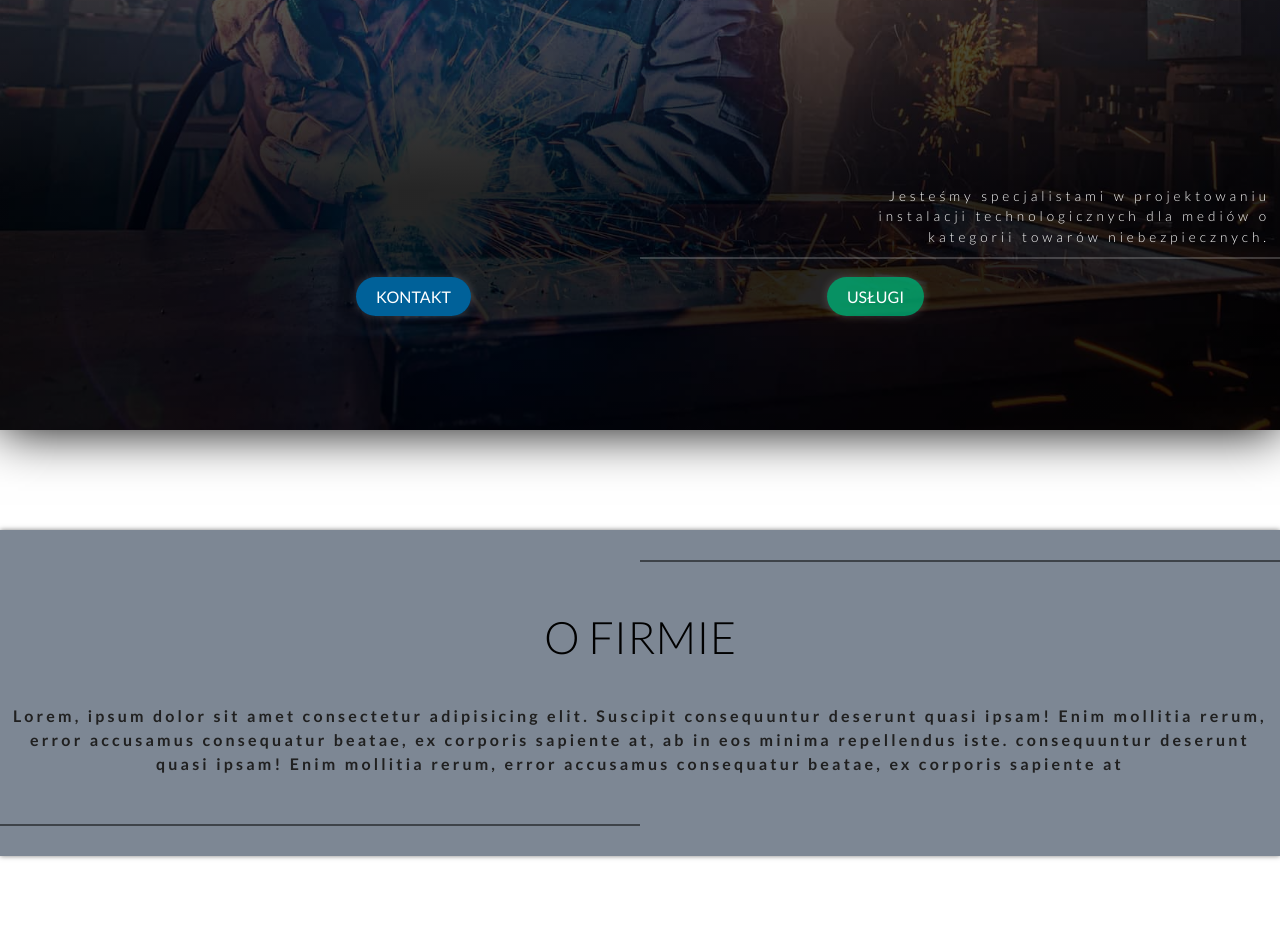
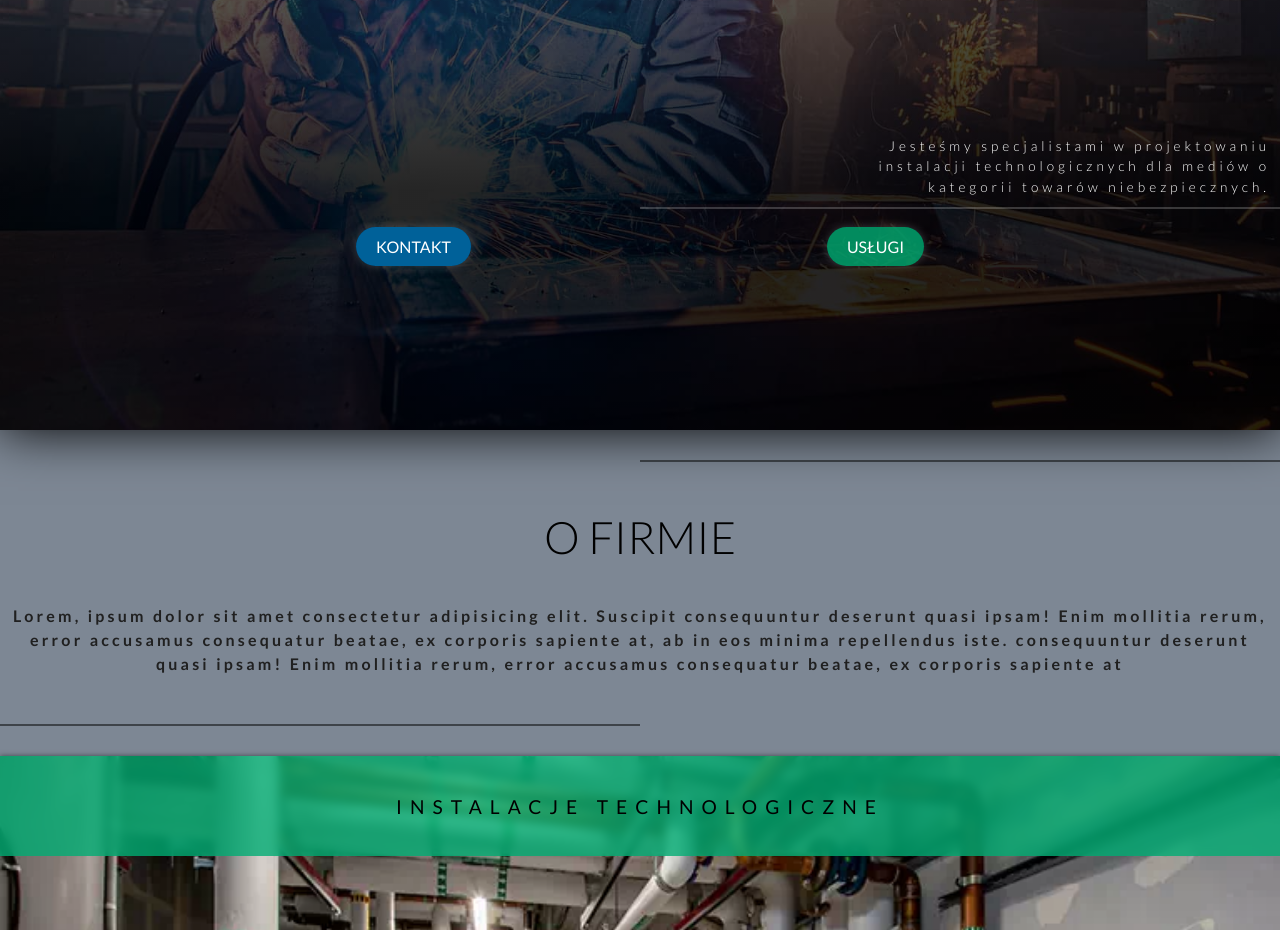
Before and after one commit to hubertpamula/RIB, a plain HTML site: page index.html in a window 1280 px wide. Shown: the part 370-1300 px from the top of the page. Drawn offline with Linux system fonts and the light colour scheme.

Commit message:
Update style.css

```diff
--- a/style.css
+++ b/style.css
@@ -66,7 +66,7 @@ html {
 }
 #navbar {
   position: fixed;
-  top: 30px;
+  top: 10px;
   left: 0;
   z-index: 100;
   display: flex;
@@ -108,8 +108,8 @@ html {
   flex-direction: column;
   justify-content: space-around;
   gap: 100px;
-  margin-top: 180px;
-  margin-bottom: 110px;
+  margin-top: 100px;
+  margin-bottom: 150px;
   height: 100%;
   width: 100%;
   color: rgb(255, 255, 255);
@@ -211,7 +211,7 @@ html {
 }
 
 section {
-  margin-block: 100px 100px;
+  /* margin-block: 50px 50px; */
   padding: 80px 10px;
   box-shadow: 0px 0px 5px 0px rgba(0, 0, 0, 0.5);
   background-color: #7d8794;
@@ -282,7 +282,7 @@ h2::after {
   background-image: url("./img/konstrukcje.png");
 }
 .services__description {
-  bottom: 5vh;
+  bottom: 2vh;
   position: sticky;
   font-size: 1.2rem;
   font-weight: 400;
@@ -290,11 +290,11 @@ h2::after {
   letter-spacing: 0.5rem;
   text-align: center;
   width: 100%;
-  padding-block: 2%;
+  padding-block: 3%;
   padding-inline: 10px;
   background-color: rgba(0, 173, 116, 0.8);
   backdrop-filter: blur(5px);
-  margin-bottom: 5vh;
+  margin-bottom: 2vh;
 }
 .certificates {
   background-color: white;
```
